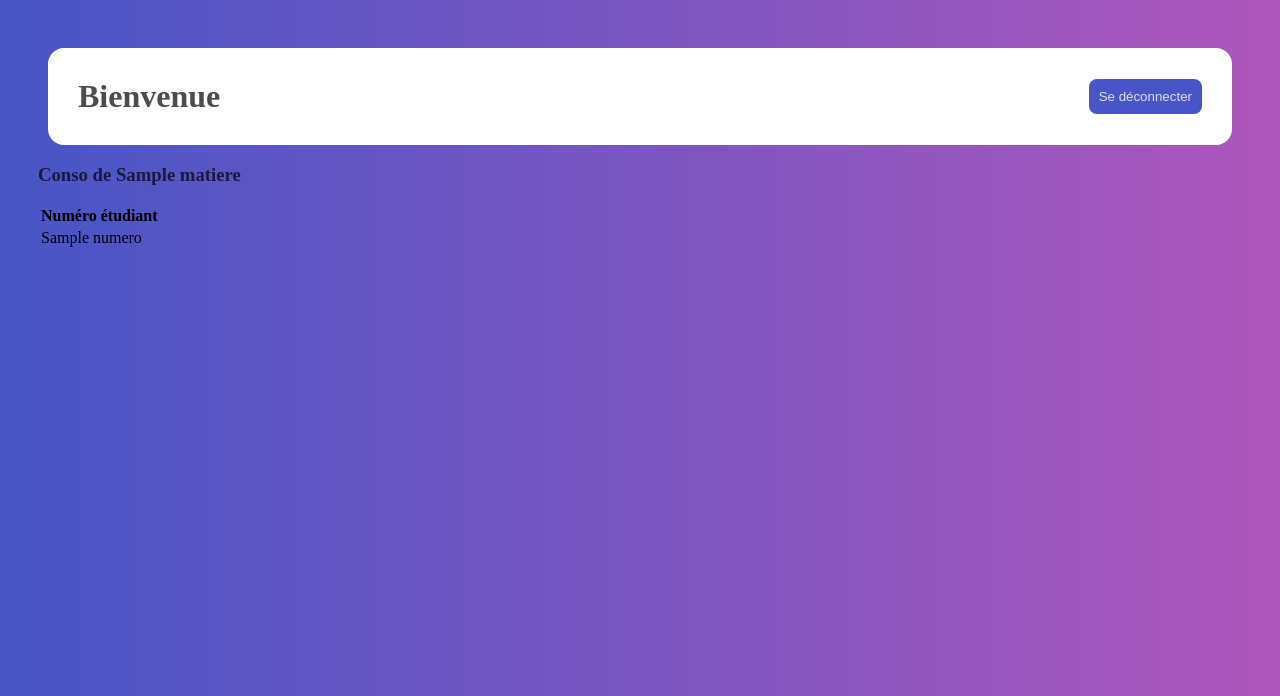
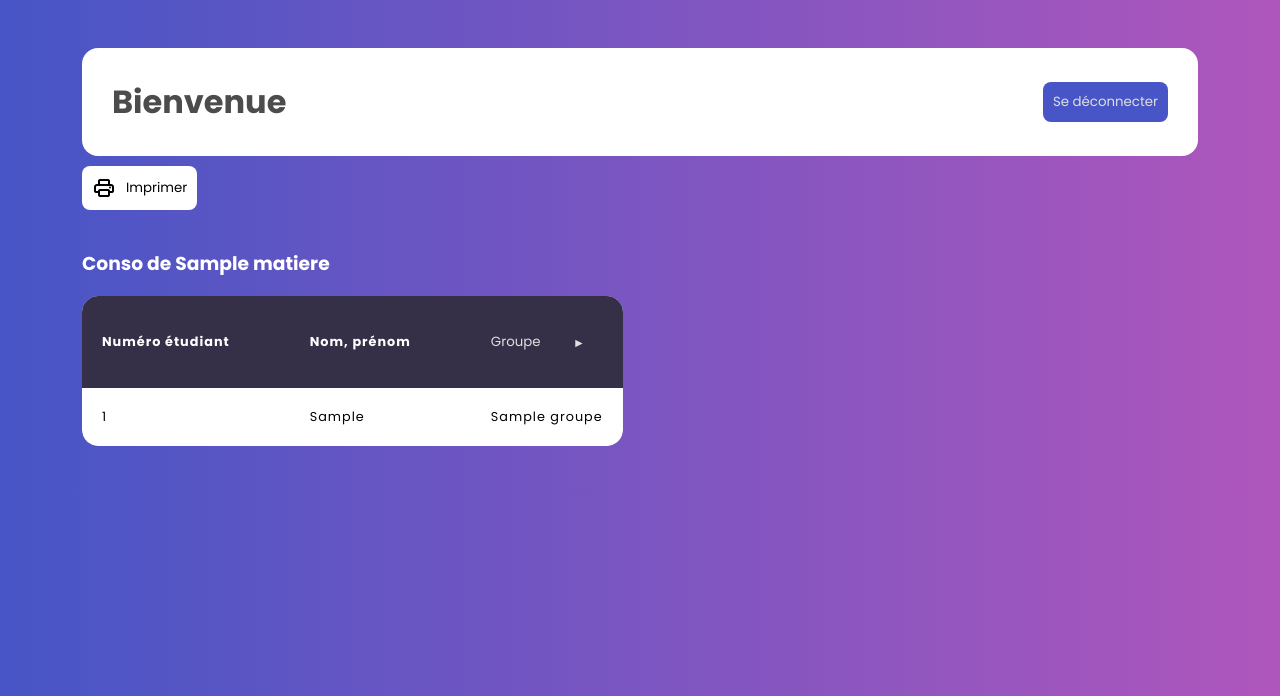
Before and after one commit to amin-elmellouki/SAE_Consolidation, a Django app: template compte_rendu/templates/compte-rendu.html in a window 1280 px wide. Shown: the top 696 px of the page. Run offline with Django 5.2, Linux system fonts and the light colour scheme; the template is opened without the code that fills it: most values are stand-ins (such as "Sample title", 1, 10 or a date in 2020).

Commit message:
Page compte rendu

```diff
--- a/bilan/static/send.js
+++ b/bilan/static/send.js
@@ -36,14 +36,14 @@ function sendToConso() {
     })
     .then(response => {
         if (response.redirected) {
-            // Si le serveur a renvoyé une redirection
             window.location.href = response.url;
         } else {
-            return response.text(); // Récupérer le contenu HTML
+            return response.text();
         }
     })
     .then(html => {
-        document.body.innerHTML = html; // Remplacer le contenu de la page
+        document.body.innerHTML = html;
+        setUpTables();
     })
     .catch(error => console.error('Erreur lors de la requête POST :', error));
 }
--- a/bilan/static/sort.js
+++ b/bilan/static/sort.js
@@ -152,9 +152,14 @@ class SortableTable {
   }
 }
 
-window.addEventListener('load', function () {
+function setUpTables() {
+  console.log("Tables set up")
   var sortableTables = document.querySelectorAll('table.sortable');
   for (var i = 0; i < sortableTables.length; i++) {
     new SortableTable(sortableTables[i]);
   }
+}
+
+window.addEventListener('load', () => {
+  setUpTables();
 });
--- a/bilan/templates/bilan.html
+++ b/bilan/templates/bilan.html
@@ -9,6 +9,8 @@
 {% endblock %}
 
 {% block content %}
+<button class="white-button" onclick="sendToConso()"><span style="margin-right: 10px;" class="material-symbols-rounded ">send</span> Send</button>
+
 <table class="sortable">
     <thead>
         <th class="no-sort">Numéro étudiant <span aria-hidden="true"></span></th>
@@ -25,7 +27,6 @@
         {% endfor %}
     </thead>
 
-    <button onclick="sendToConso()">Envoyer</button>
 
     <tbody>
         {% for bilan in bilans %}
--- a/compte_rendu/templates/compte-rendu.html
+++ b/compte_rendu/templates/compte-rendu.html
@@ -2,26 +2,39 @@
 {% load static %}
 {% block title %} Home {% endblock %}
 
-{% block styles %}{% endblock %}
+{% block styles %}
+<link href="{% static 'style-bilan.css'%}" rel="stylesheet"/>
+<script src="{% static 'sort.js' %}"></script>
+{% endblock %}
 
 {% block content %}
+<button class="white-button" onclick="print()"><span style="margin-right: 10px;" class="material-symbols-rounded ">print</span> Imprimer</button>
+
+<main style="display: flex; flex-wrap: wrap;">
     {% for matiere, etudiants in data.items %}
-    <h3>Conso de {{ matiere }}</h3>
+        <section style="margin: 10px;">
+            <h3 style="color: white;">Conso de {{ matiere }}</h3>
 
-    <table>
+            <table style="margin: 0px;" class="sortable">
                 <thead>
                     <tr>
-                <th>Numéro étudiant</th>
+                        <th class="no-sort">Numéro étudiant <span aria-hidden="true"></span></th>
+                        <th class="no-sort">Nom, prénom <span aria-hidden="true"></span></th>
+                        <th><button>Groupe <span aria-hidden="true"></span></button></th>
                     </tr>
                 </thead>
 
                 <tbody>
-            {% for numero in etudiants %}
+                    {% for etudiant in etudiants %}
                         <tr>
-                    <td>{{ numero }}</td>
+                            <td>{{ etudiant.numE }}</td>
+                            <td>{{ etudiant.nomPrenom }}</td>
+                            <td>{{ etudiant.groupe }}</td>
                         </tr>
                     {% endfor %}
                 </tbody>
             </table>
+        </section>
     {% endfor %}
+</main>
 {% endblock %}
--- a/compte_rendu/views.py
+++ b/compte_rendu/views.py
@@ -1,6 +1,8 @@
 import json
 
 from django.shortcuts import redirect, render
+
+from home.models import get_etudiant
 
 
 def compte_rendu(request):
@@ -10,5 +12,7 @@ def compte_rendu(request):
     body = request.body.decode('utf-8')
     data = json.loads(body)
 
-    print(data)
+    for matiere, etudiants in data.items():
+        data[matiere] = [get_etudiant(numero) for numero in etudiants]
+
     return render(request, 'compte-rendu.html', {'data': data})
--- a/home/models.py
+++ b/home/models.py
@@ -188,3 +188,6 @@ def get_bilan(date):
             'demande': reponse_bilan.demande,
             'notes': notes_dict,
         }
+
+def get_etudiant(numero_etudiant: str) -> Etudiant:
+    return Etudiant.objects.get(numE=numero_etudiant)
--- a/static/style.css
+++ b/static/style.css
@@ -154,3 +154,12 @@ header {
 header * {
   margin: 0;
 }
+
+.white-button {
+  margin: 10px;
+  background-color: white;
+  color:black;
+  display:flex;
+  justify-content: center;
+  align-items: center
+}
```
Lines whose indentation alone changed are shown as unchanged.
